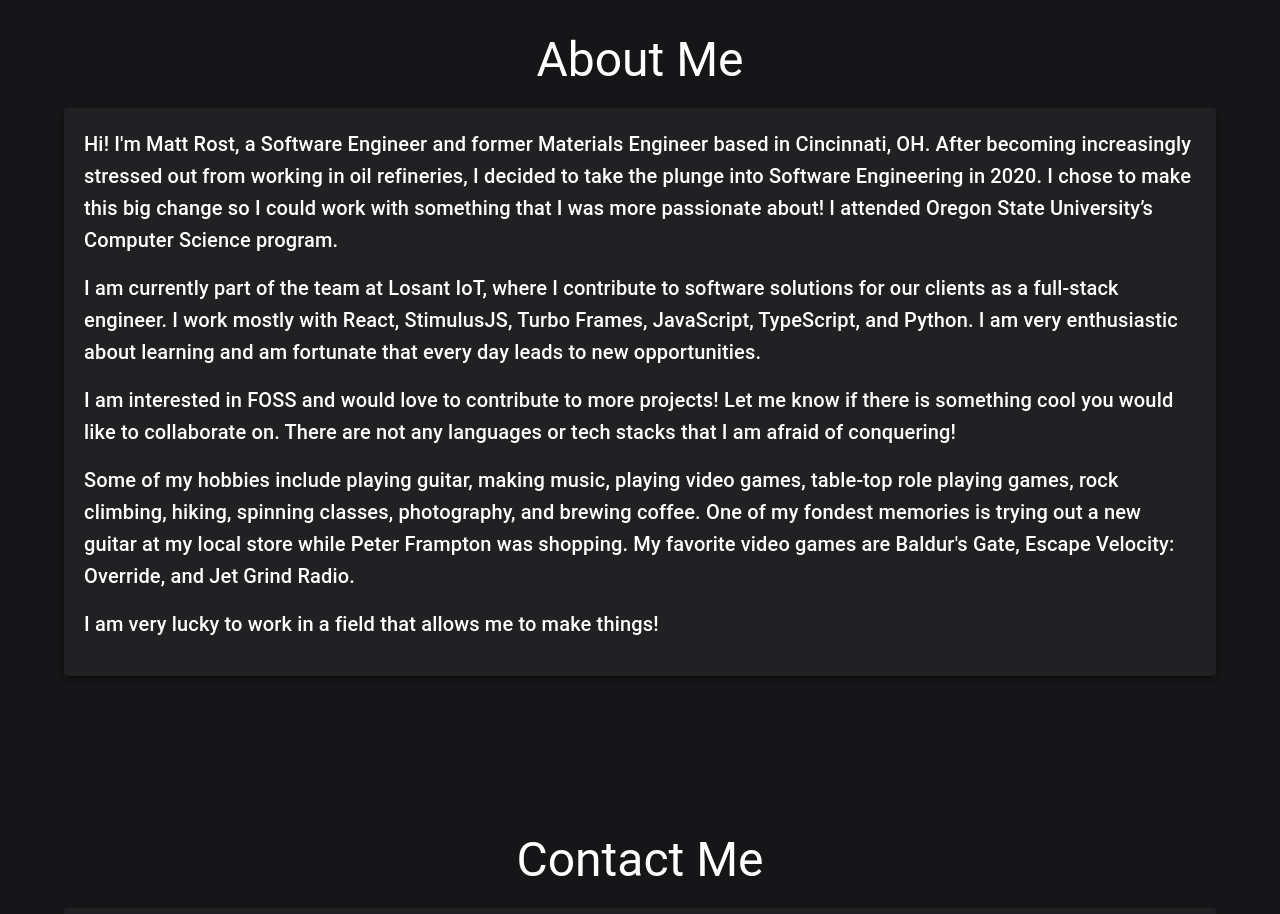
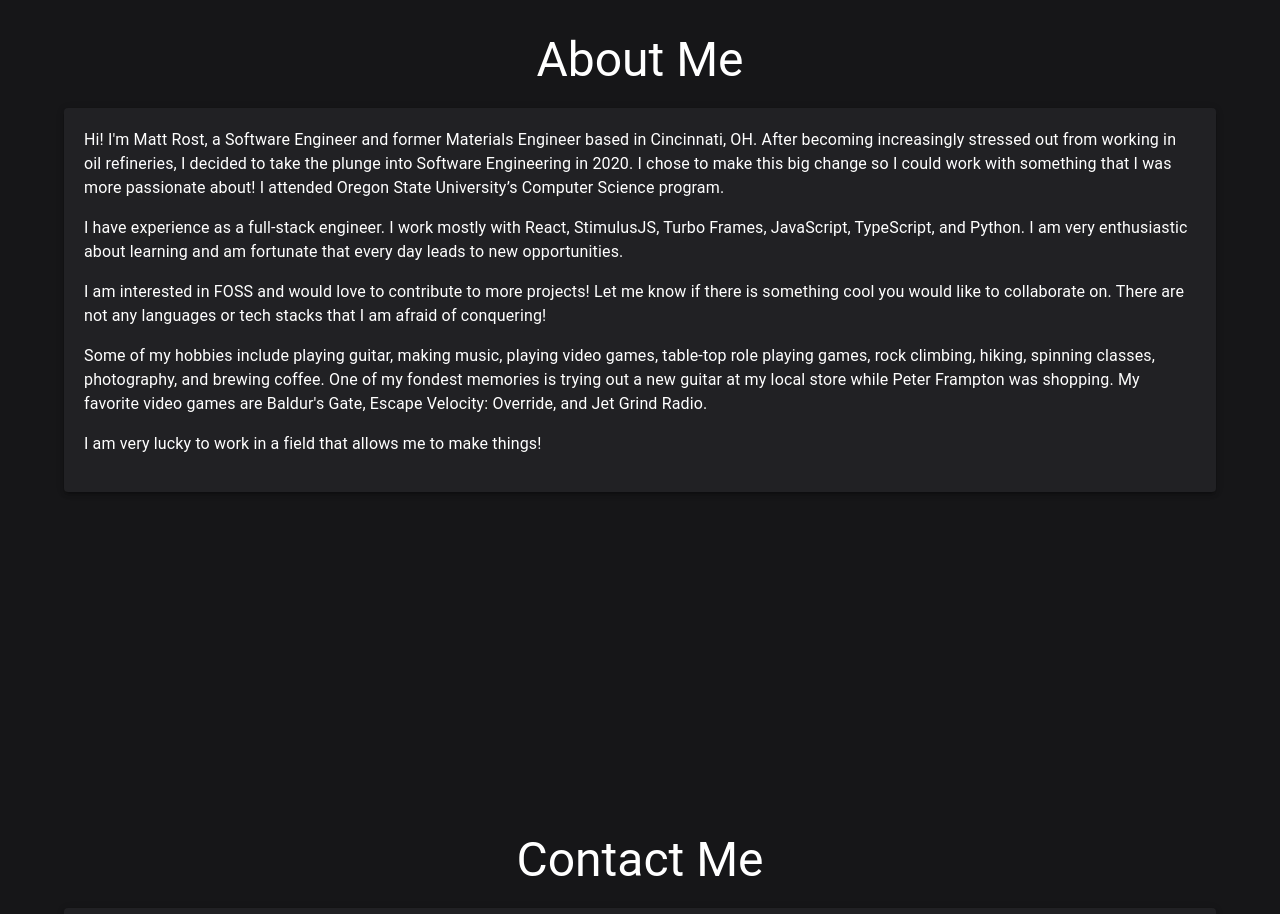
Before and after one commit to mattrost/mattrost.github.io, a React (Create React App) app: page / in a window 1280 px wide. Shown: the part 3320-4234 px from the top of the page. Built offline with nearby package versions, Linux system fonts and the light colour scheme.

Commit message:
Update about page

```diff
--- a/src/components/About.jsx
+++ b/src/components/About.jsx
@@ -8,19 +8,19 @@ const About = () => {
                 About Me
             </Typography>
             <Paper elevation={3} style={{ padding: '20px', marginTop: '20px' }}>
-                <Typography variant="h6" paragraph style={{ textAlign: 'left' }}>
+                <Typography paragraph style={{ textAlign: 'left' }}>
                     Hi! I'm Matt Rost, a Software Engineer and former Materials Engineer based in Cincinnati, OH. After becoming increasingly stressed out from working in oil refineries, I decided to take the plunge into Software Engineering in 2020. I chose to make this big change so I could work with something that I was more passionate about! I attended Oregon State University’s Computer Science program.
                 </Typography>
-                <Typography variant="h6" paragraph style={{ textAlign: 'left' }}>
-                    I am currently part of the team at Losant IoT, where I contribute to software solutions for our clients as a full-stack engineer. I work mostly with React, StimulusJS, Turbo Frames, JavaScript, TypeScript, and Python. I am very enthusiastic about learning and am fortunate that every day leads to new opportunities.
+                <Typography paragraph style={{ textAlign: 'left' }}>
+                    I have experience as a full-stack engineer. I work mostly with React, StimulusJS, Turbo Frames, JavaScript, TypeScript, and Python. I am very enthusiastic about learning and am fortunate that every day leads to new opportunities.
                 </Typography>
-                <Typography variant="h6" paragraph style={{ textAlign: 'left' }}>
+                <Typography paragraph style={{ textAlign: 'left' }}>
                     I am interested in FOSS and would love to contribute to more projects! Let me know if there is something cool you would like to collaborate on. There are not any languages or tech stacks that I am afraid of conquering!
                 </Typography>
-                <Typography variant="h6" paragraph style={{ textAlign: 'left' }}>
+                <Typography paragraph style={{ textAlign: 'left' }}>
                     Some of my hobbies include playing guitar, making music, playing video games, table-top role playing games, rock climbing, hiking, spinning classes, photography, and brewing coffee. One of my fondest memories is trying out a new guitar at my local store while Peter Frampton was shopping. My favorite video games are Baldur's Gate, Escape Velocity: Override, and Jet Grind Radio.
                 </Typography>
-                <Typography variant="h6" paragraph style={{ textAlign: 'left' }}>
+                <Typography paragraph style={{ textAlign: 'left' }}>
                     I am very lucky to work in a field that allows me to make things!
                 </Typography>
             </Paper>
```
